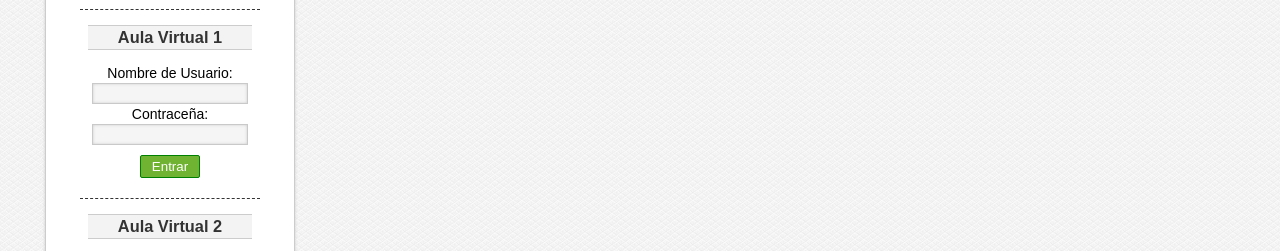
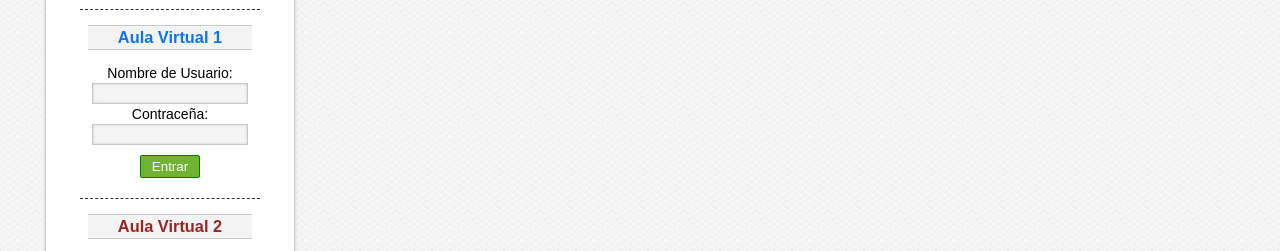
Before and after one commit to chris0315/master-css--proyecto1, a plain HTML site: page index.html in a window 1280 px wide. Shown: the part 604-855 px from the top of the page. Drawn offline with Linux system fonts and the light colour scheme.

Commit message:
terminando la barra lateral

```diff
--- a/css/style.css
+++ b/css/style.css
@@ -19,6 +19,14 @@
 
 body {
     background-image: url(../img/paven.png);
+}
+
+.red {
+    color: #9b2422 !important;
+}
+
+.blue {
+    color: #0c73f2 !important;
 }
 
 
--- a/index.html
+++ b/index.html
@@ -97,7 +97,7 @@
                 <a href="#">Acceso a Calioficaciones</a>
             </div>
             <div class="widget">
-                <h3>Aula Virtual 1</h3>
+                <h3 class="blue">Aula Virtual 1</h3>
                 <form>
                     <label for="usuario2">Nombre de Usuario: </label>
                     <input type="text" id="usuario2">
@@ -109,7 +109,7 @@
                 </form>
             </div>
             <div class="widget">
-                <h3>Aula Virtual 2</h3>
+                <h3 class="red">Aula Virtual 2</h3>
                 <form>
                     <label for="usuario3">Nombre de Usuario: </label>
                     <input type="text" id="usuario3">
```
